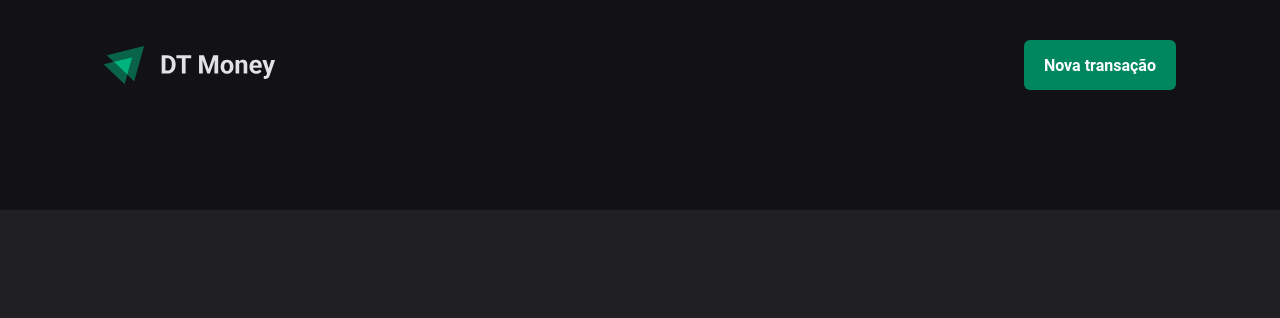
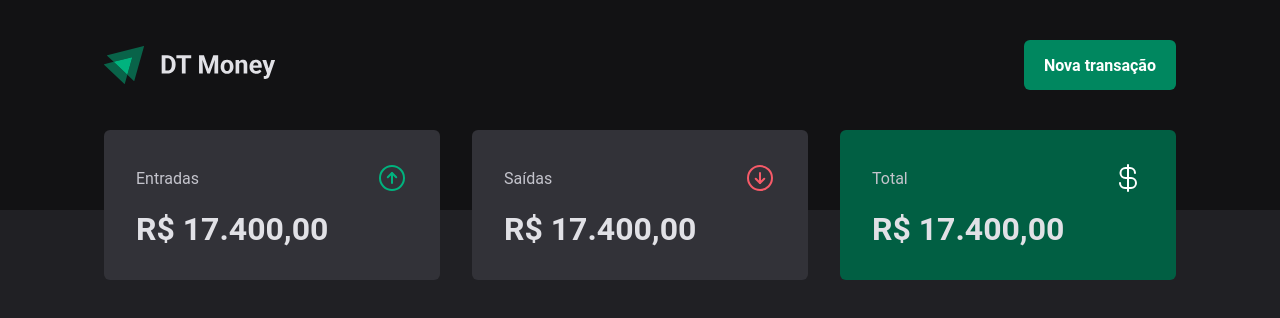
Before and after one commit to wspietro/ignite-dt-money, a React app: page / in a window 1280 px wide. Shown: the top 318 px of the page. Built offline with nearby package versions, Linux system fonts and the light colour scheme; the HTML template or start-up script is replaced by a standard one.

Commit message:
:sparkles: feat: componente summary desenvolvido

```diff
--- /dev/null
+++ b/src/components/Header/Summary/index.tsx
@@ -0,0 +1,39 @@
+import { ArrowCircleDown, ArrowCircleUp, CurrencyDollar } from "phosphor-react";
+
+import {
+  SummaryCard,
+  SummaryContainer
+} from "./styles";
+
+export function Summary() {
+  return (
+    <SummaryContainer>
+      <SummaryCard>
+        <header>
+          <span>Entradas</span>
+          <ArrowCircleUp size={32} color="#00b37e" />
+        </header>
+
+        <strong>R$ 17.400,00</strong>
+      </SummaryCard>
+
+      <SummaryCard>
+        <header>
+          <span>Saídas</span>
+          <ArrowCircleDown size={32} color="#f75a68" />
+        </header>
+
+        <strong>R$ 17.400,00</strong>
+      </SummaryCard>
+
+      <SummaryCard variant="green">
+        <header>
+          <span>Total</span>
+          <CurrencyDollar size={32} color="#fff" />
+        </header>
+
+        <strong>R$ 17.400,00</strong>
+      </SummaryCard>
+    </SummaryContainer>
+  )
+}
--- /dev/null
+++ b/src/components/Header/Summary/styles.ts
@@ -0,0 +1,42 @@
+import styled, { css } from "styled-components";
+
+export const SummaryContainer = styled.section`
+  width: 100%;
+  max-width: 1120px;
+  margin: 0 auto;
+  padding: 0 1.5rem;
+
+  display: grid;
+  grid-template-columns: repeat(3, 1fr);
+  gap: 2rem;
+
+  margin-top: -5rem;
+`
+
+// como só temos uma variante, quando ela existir, o valor deverá ser green
+interface SummaryCardProps {
+  variant?: 'green';
+}
+
+export const SummaryCard = styled.div<SummaryCardProps>`
+  background: ${props => props.theme["gray-600"]};
+  border-radius: 6px;
+  padding: 2rem;
+
+  header {
+    display: flex;
+    align-items: center;
+    justify-content: space-between;
+    color: ${props => props.theme["gray-300"]};
+  }
+
+  strong {
+    display: block; // aplicar margens verticais
+    margin-top: 1rem;
+    font-size: 2rem;
+  }
+
+  ${props => props.variant === 'green' && css`
+    background: ${props.theme["green-700"]};
+  `}
+`
--- a/src/pages/Transactions/index.tsx
+++ b/src/pages/Transactions/index.tsx
@@ -1,9 +1,11 @@
 import { Header } from "../../components/Header";
+import { Summary } from "../../components/Header/Summary";
 
 export function Transactions() {
   return (
     <div>
       <Header />
+      <Summary />
     </div>
   );
 };
```
